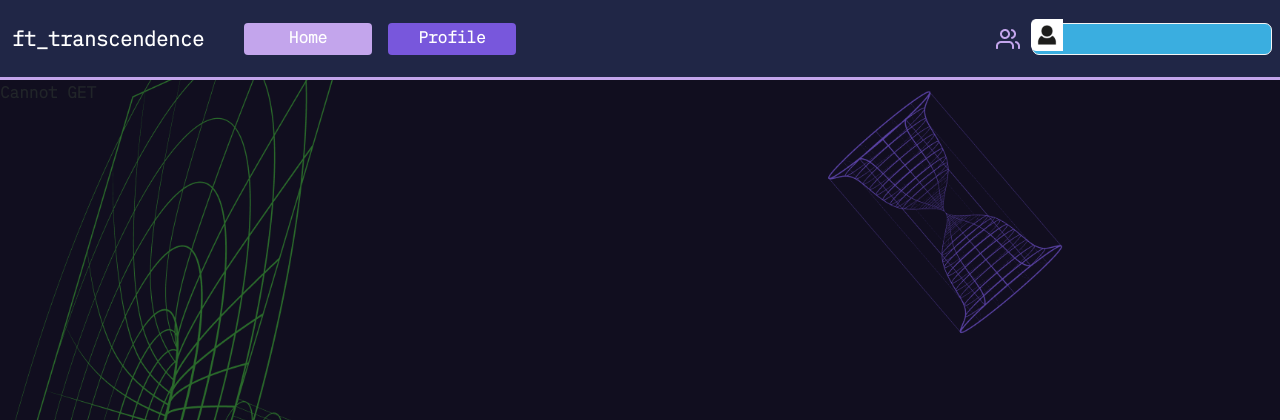
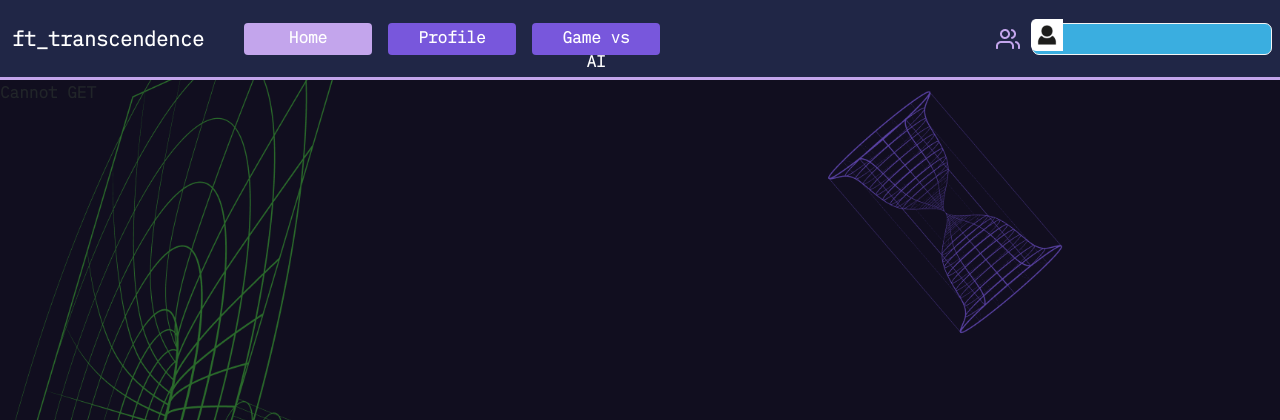
Before and after one commit to SergioDiazDev/ft_transcendence, a Django app: template backend/templates/main.html in a window 1280 px wide. Shown: the top 420 px of the page. Run offline with Django 4.2, Linux system fonts and the light colour scheme; the template is opened without the code that fills it, so the values that code supplies are empty.

Commit message:
fix(frontend): make profile button a class so we can create similar buttons

```diff
--- a/backend/static/css/stylesForms.css
+++ b/backend/static/css/stylesForms.css
@@ -100,7 +100,7 @@ main {
         background-color: #C3A5EC;
     }
 
-    #profile {
+    .nav-button {
         background-color: #7857DC;
         color: white;
     }
--- a/backend/templates/nav.html
+++ b/backend/templates/nav.html
@@ -10,14 +10,12 @@
 			<a link class="nav-link btn ms-4 me-3" id="home" href="/">
 				<p>Home</p>
 			</a>
-			<a link class="nav-link btn" id="profile" href="{% url 'profile' %}">
+			<a link class="nav-link btn me-3 nav-button" href="{% url 'profile' %}">
 				<p>Profile</p>
 			</a>
-			<!--
-			<a link class="nav-link btn" id="profile" href="/game/game3/1">
+			<a link class="nav-link btn me-3 nav-button" id="profile" href="/game/game3/1">
 				<p>Game vs AI</p>
 			</a>
-			-->
 			<a link class="nav-link btn " id="icon-users" href="#">
 				<img src="{% static 'img/Users.png' %}" alt="Icon users">
 			</a>
```
